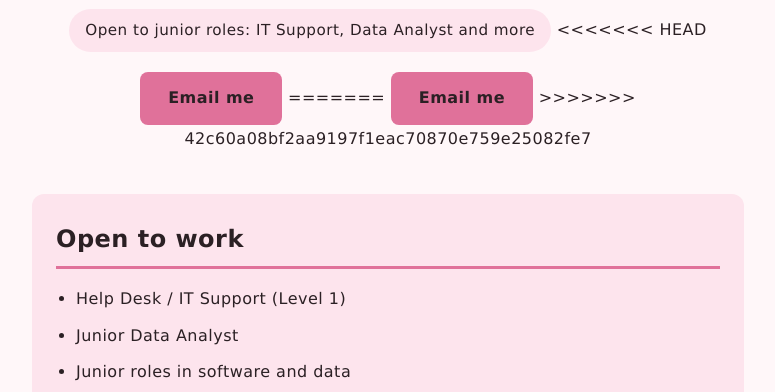
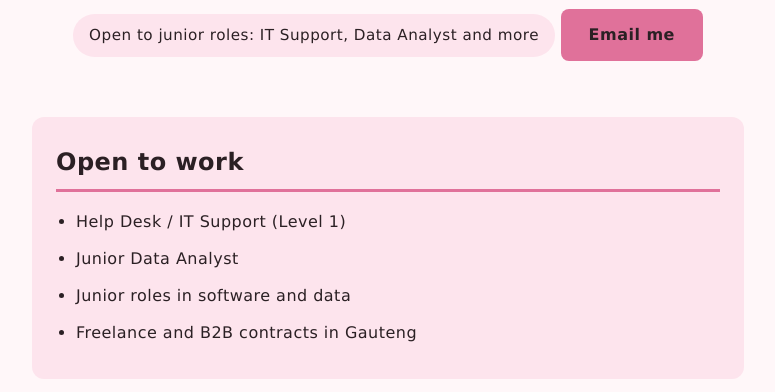
Before and after one commit to rorisangIsCoded/resume-website, a plain HTML site: page index.html in a window 1280 px wide. Shown: the part 376-768 px from the top of the page, without its empty margins (252-1027 px from the left). Drawn offline with Linux system fonts and the light colour scheme.

Commit message:
Remove merge markers and fix email

```diff
--- a/index.html
+++ b/index.html
@@ -14,11 +14,7 @@
         <h1>Rorisang Mochai</h1>
         <p class="hero__title">Help Desk IT Support Technician</p>
         <p class="hero__badge">Open to junior roles: IT Support, Data Analyst and more</p>
-<<<<<<< HEAD
-        <a href="mailto:your.rorisangmosa3@gmail.com" class="button">Email me</a>
-=======
-        <a href="mailto:your.email@example.com" class="button">Email me</a>
->>>>>>> 42c60a08bf2aa9197f1eac70870e759e25082fe7
+        <a href="mailto:rorisangmosa3@gmail.com" class="button">Email me</a>
     </header>
 
     <section class="open-to reveal">
```
